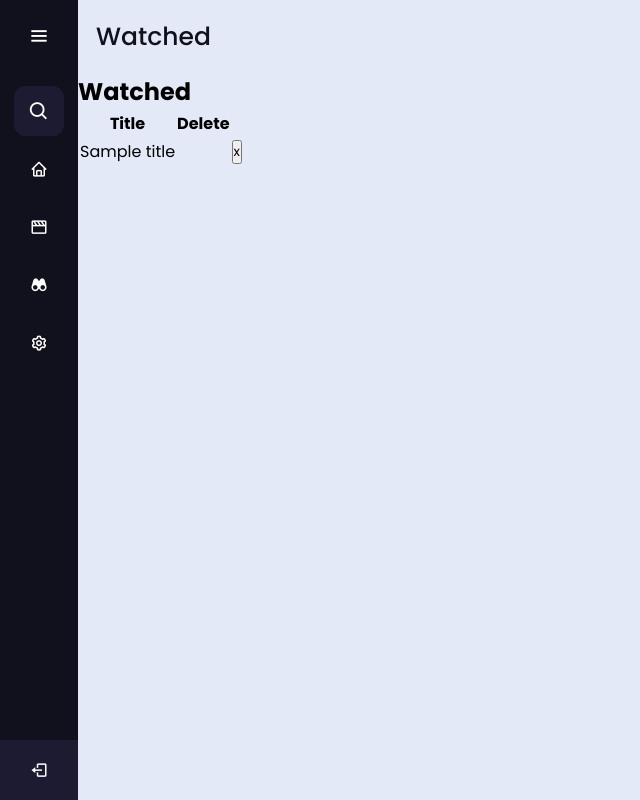
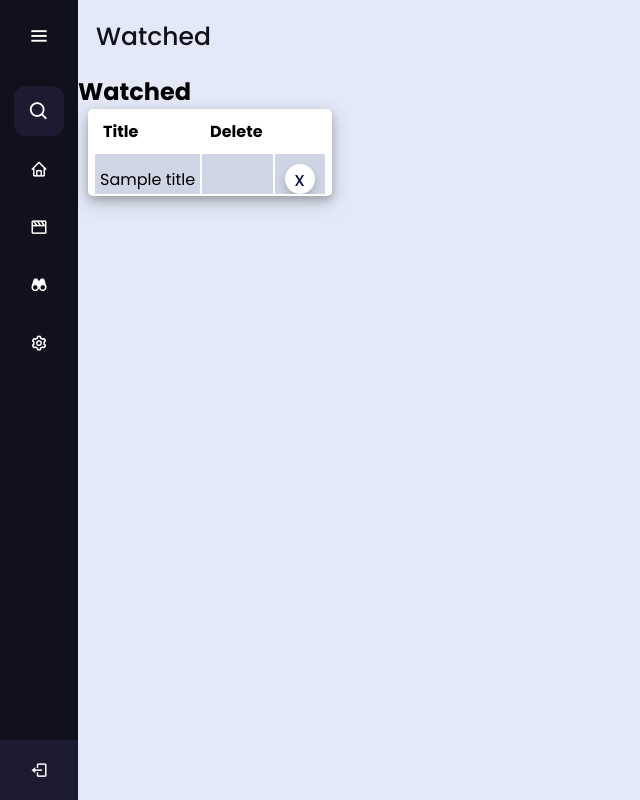
Before and after one commit to JamesMedved/DBM_Project, a Django app: page /jubi/watched/ in a window 1280 px wide. Shown: the whole page, without its empty margins (0-640 px from the left). Run offline with Django 4.2, Linux system fonts and the light colour scheme; a user stored in the database is signed in; tables that the repository leaves empty hold one stand-in row (values such as "Sample post").

Commit message:
Made table look better

```diff
--- a/website/mysite/static/css/nav_style.css
+++ b/website/mysite/static/css/nav_style.css
@@ -248,3 +248,64 @@
     display: none;
   }
 }
+
+.container {
+  padding-left: 10px;
+}
+
+table {
+  background: white;
+  padding-right: 5px;
+  padding-left: 5px;
+  box-shadow: 0 4px 8px 0 rgba(0,0,0,0.2), 0 6px 20px 0 rgba(0,0,0,0.19);
+  border-radius: 5px;
+}
+
+th {
+  padding-top: 8px;
+  padding-bottom: 8px;
+  padding-left: 8px;
+  padding-right: 10px;
+  text-align: left;
+  color: black;
+  font-weight: bold;
+}
+
+td {
+  padding-top: 10px;
+  vertical-align: middle;
+  min-width: 50px;
+  max-width: 600px;
+  white-space: nowrap;
+  overflow: hidden;
+  text-overflow: ellipsis;
+  padding-left: 5px;
+  padding-right: 5px;
+}
+
+table tr:nth-child(even) {
+  background-color: #cfd5e4;
+}
+
+.btn {
+  border: 0;
+  background: rgb(255, 255, 255);
+  font-size: 20px;
+  margin: auto;
+  text-align: center;
+  display: flex;
+  align-items: center;
+  justify-content: center;
+  vertical-align: middle;
+  width: 30px;
+  outline: none;
+  color: rgb(1, 1, 77);
+  border-radius: 40px;
+  transition:0.25px;
+  cursor: pointer;
+  box-shadow: 0 4px 8px 0 rgba(0,0,0,0.2);
+}
+
+.btn:hover {
+  background: rgb(186, 188, 192);
+}
--- a/website/mysite/templates/search.html
+++ b/website/mysite/templates/search.html
@@ -19,10 +19,12 @@
             <td> {{ instance.title }} </td>
             <td> {{ instance.provider }} </td>
             <td>
+              <div class="wl_add">
                 <form method=POST action="{% url 'search' %}">
                   {% csrf_token %}
                   <button type="submit", class ="btn" name="add_wl" , value="{{ instance.title_id }}">+</button>
                 </form>
+              </div>
             </td>
             <td>
               <form method=POST action="{% url 'search' %}">
```
